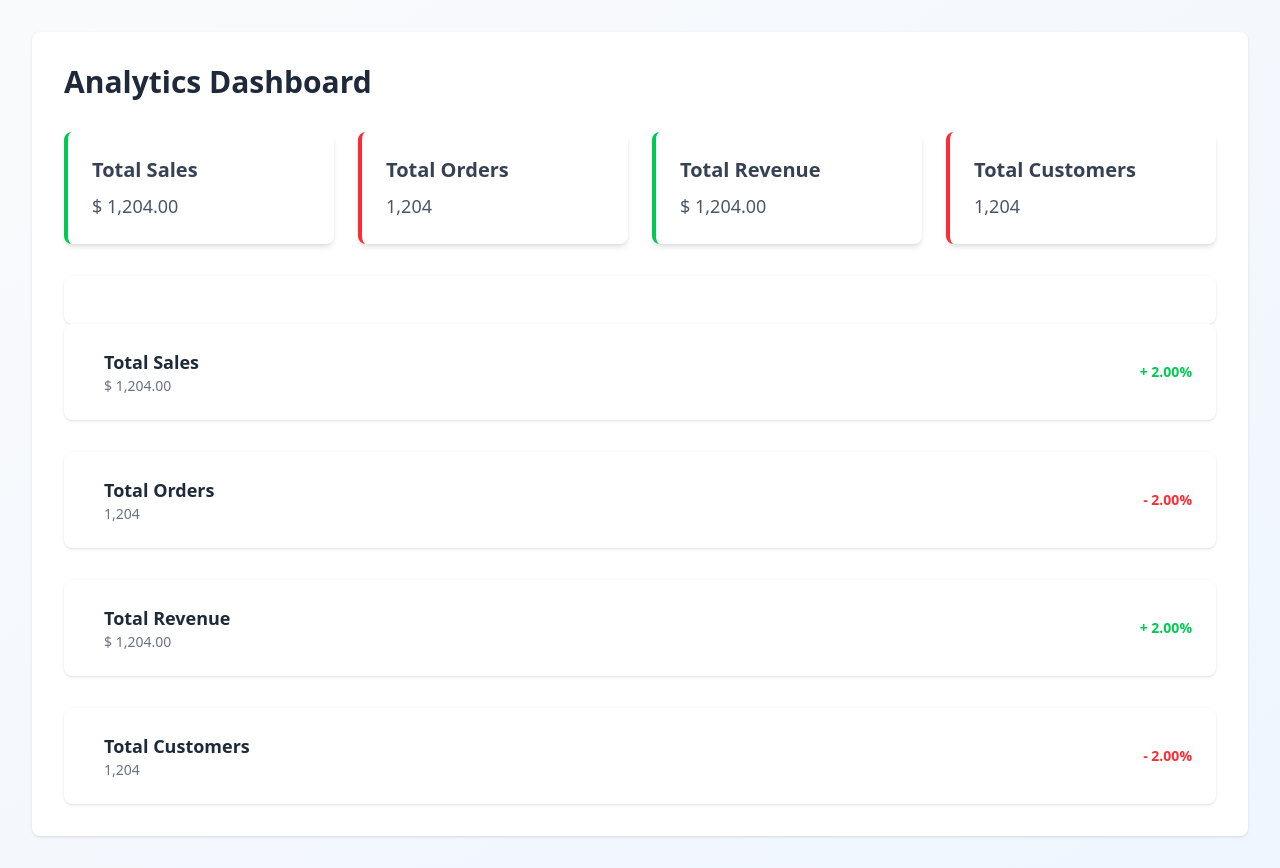
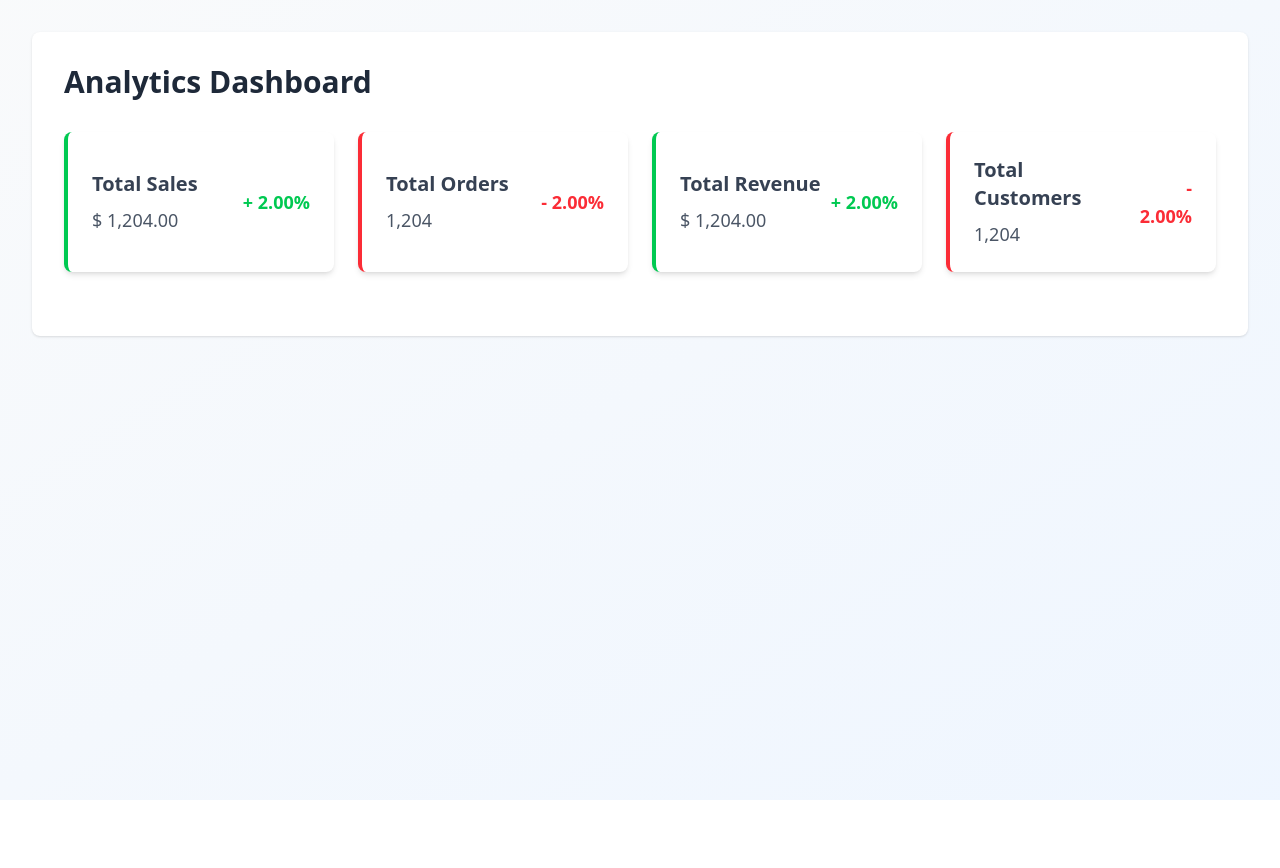
Before and after one commit to mnraza-dev/NextJS_Mastery, a Next.js app in the folder demos/: page /dashboard/analytics in a window 1280 px wide. After the commit the page ends 800 px from the top, so only its background shows below. Built offline with nearby package versions, Linux system fonts and the light colour scheme.

Commit message:
Refactor metrics display in Analytics Dashboard for improved layout and typography

```diff
--- a/demos/src/app/dashboard/analytics/page.tsx
+++ b/demos/src/app/dashboard/analytics/page.tsx
@@ -57,30 +57,9 @@ const Analytics = () => {
                 </h3>
                 <p className="text-lg text-gray-600 mt-2">{metric.value}</p>
               </div>
-            </div>
-          ))}
-        </div>
-        <div className="flex items-center justify-between p-6 bg-white rounded-lg shadow-sm"></div>
-
-        {/* metrics list section  */}
-        <section className="space-y-8 ">
-          {metrics.map((metric) => (
-            <div
-              key={metric.id}
-              className="flex items-center justify-between p-6 bg-white rounded-lg shadow-sm"
-            >
-              <div className="flex items-center space-x-4">
-                <i className={`${metric.icon} text-2xl text-blue-500`}></i>
-                <div>
-                  <h3 className="text-lg font-semibold text-gray-800">
-                    {metric.name}
-                  </h3>
-                  <p className="text-sm text-gray-500">{metric.value}</p>
-                </div>
-              </div>
-              <div className="flex items-center space-x-2">
+              <div className="text-right">
                 <p
-                  className={`text-sm font-semibold ${
+                  className={`text-lg font-semibold ${
                     metric.isPositive ? "text-green-500" : "text-red-500"
                   }`}
                 >
@@ -89,7 +68,10 @@ const Analytics = () => {
               </div>
             </div>
           ))}
-        </section>
+        </div>
+
+
+
       </div>
     </div>
   );
```
